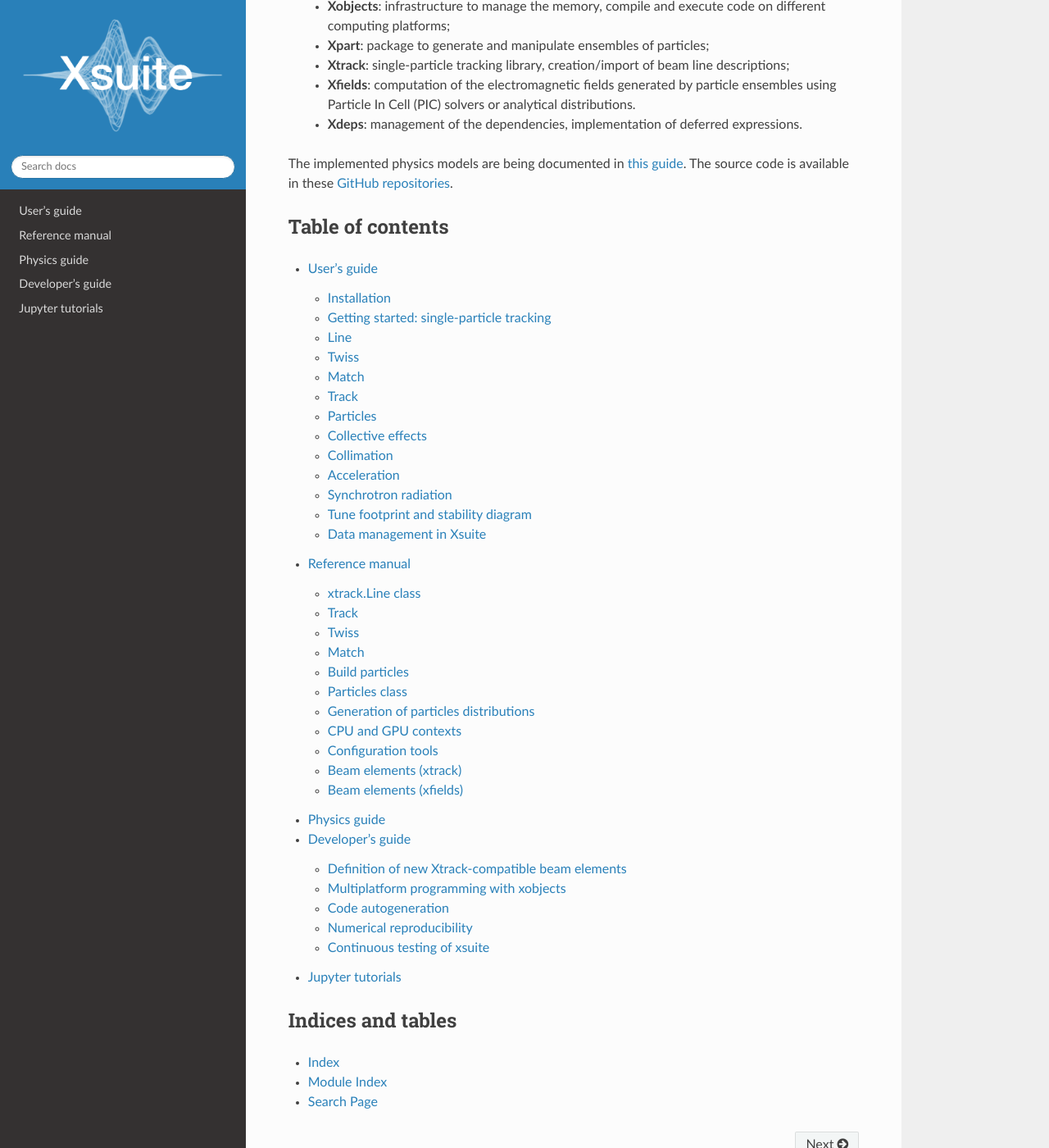
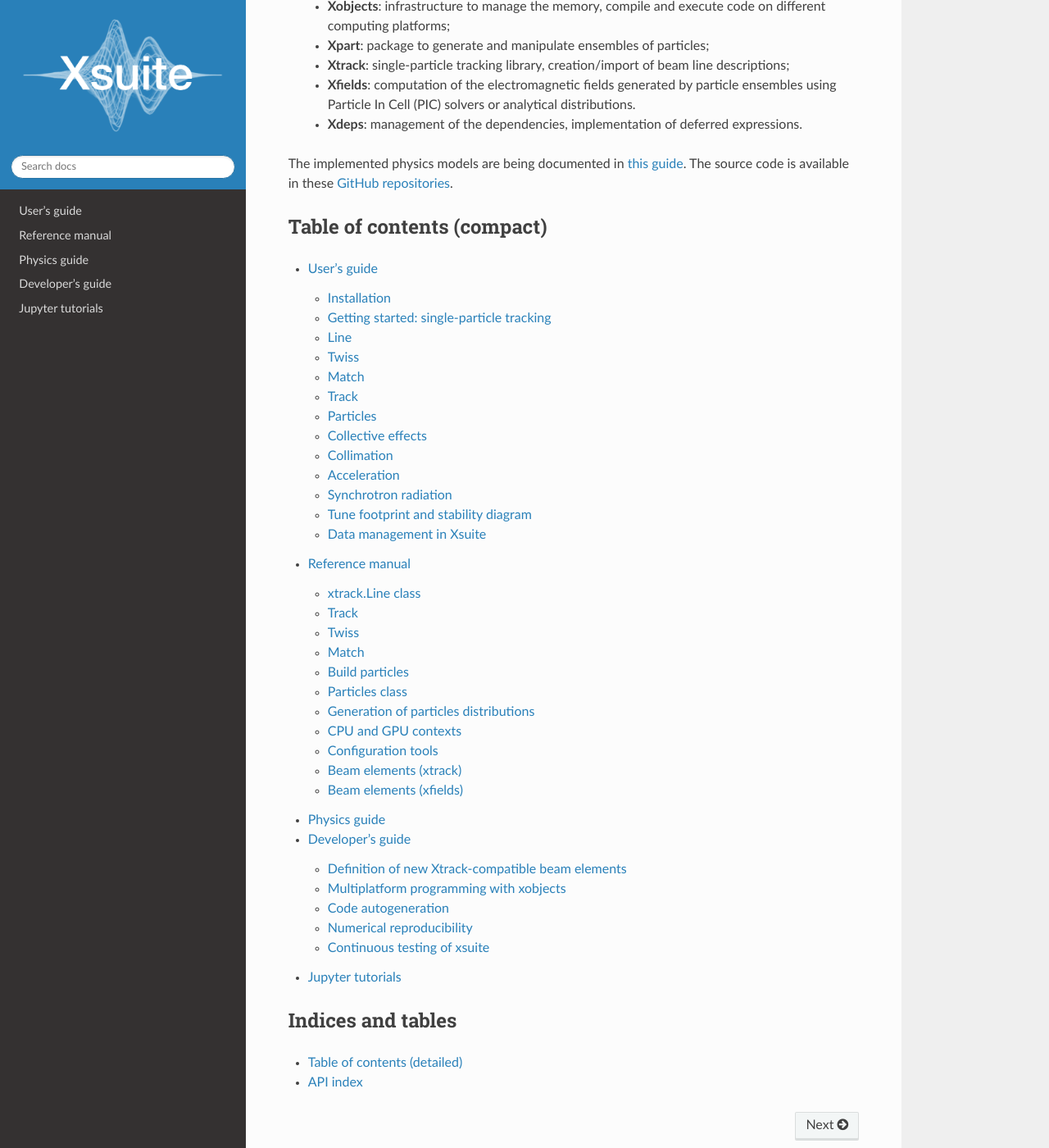
Before and after one commit to xsuite/xsuite, a Sphinx documentation site: the page built from docs/index.rst, in a window 1280 px wide and 1400 px high, scrolled down 291 px. Shown: the whole window at 82% size. Built offline with Sphinx 7.4.7 and the Read the Docs theme 2.0.0, drawn with Linux system fonts in a browser that asks for light colours; pages that are not in the unit, such as notebooks, are missing from menus.

Commit message:
Clean up home page

```diff
--- a/docs/index.rst
+++ b/docs/index.rst
@@ -19,8 +19,8 @@ Xsuite is composed by the following packages:
 The implemented physics models are being documented in `this guide <https://github.com/xsuite/xsuite/blob/master/docs/physics_manual/physics_man.pdf>`_.
 The source code is available in these `GitHub repositories <https://github.com/xsuite/>`_.
 
-Table of contents
------------------
+Table of contents (compact)
+---------------------------
 
 .. toctree::
    :maxdepth: 2
@@ -33,7 +33,5 @@ Table of contents
 
 Indices and tables
 ------------------
-
-* :ref:`genindex`
-* :ref:`modindex`
-* :ref:`search`
+* :doc:`full_table_of_contents`
+* :ref:`API index <genindex>`
```
Also changed, not shown: docs/full_table_of_contents.rst (added, +45 -0 lines), docs/line.rst (+11 -5 lines).
